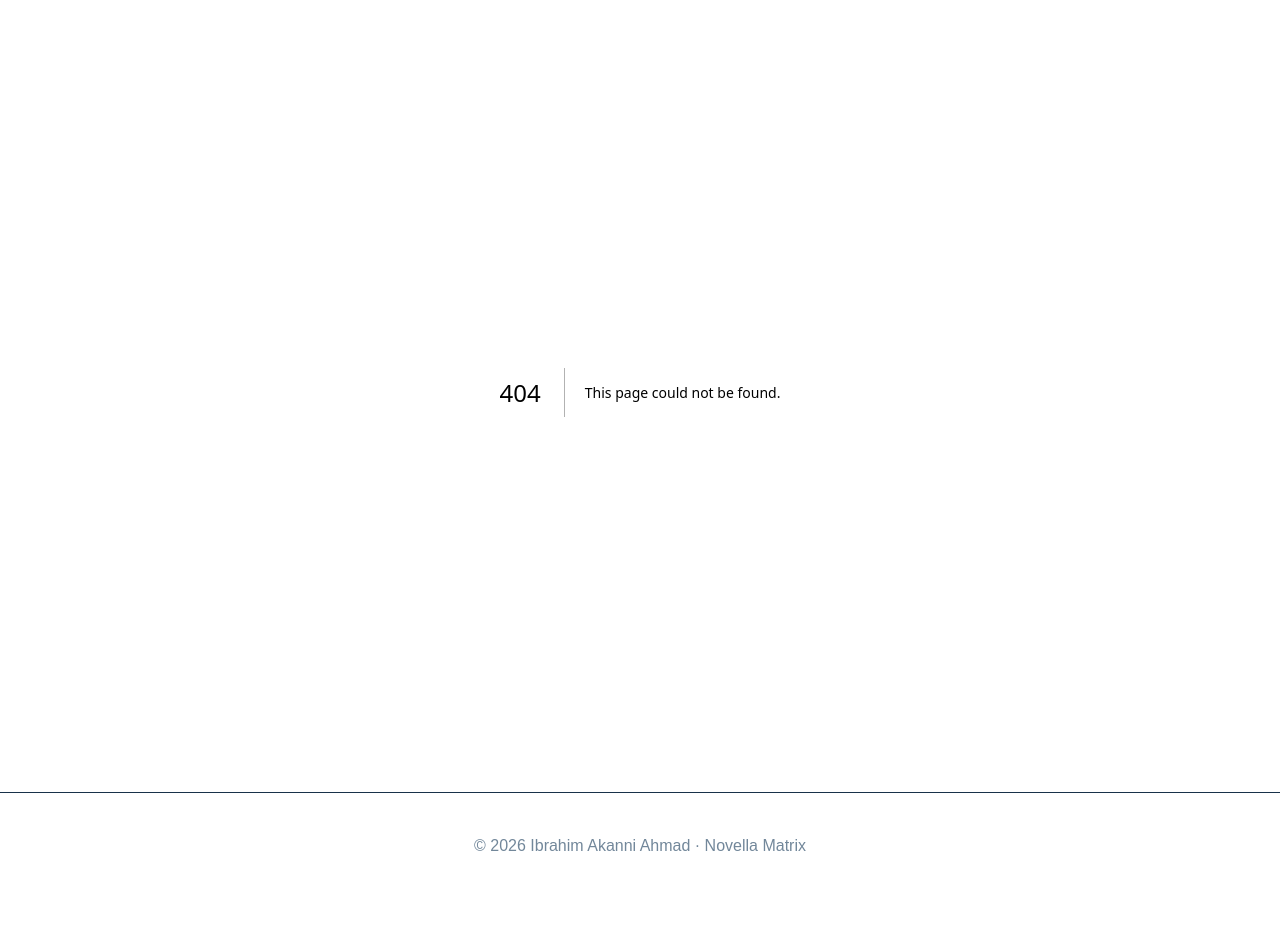
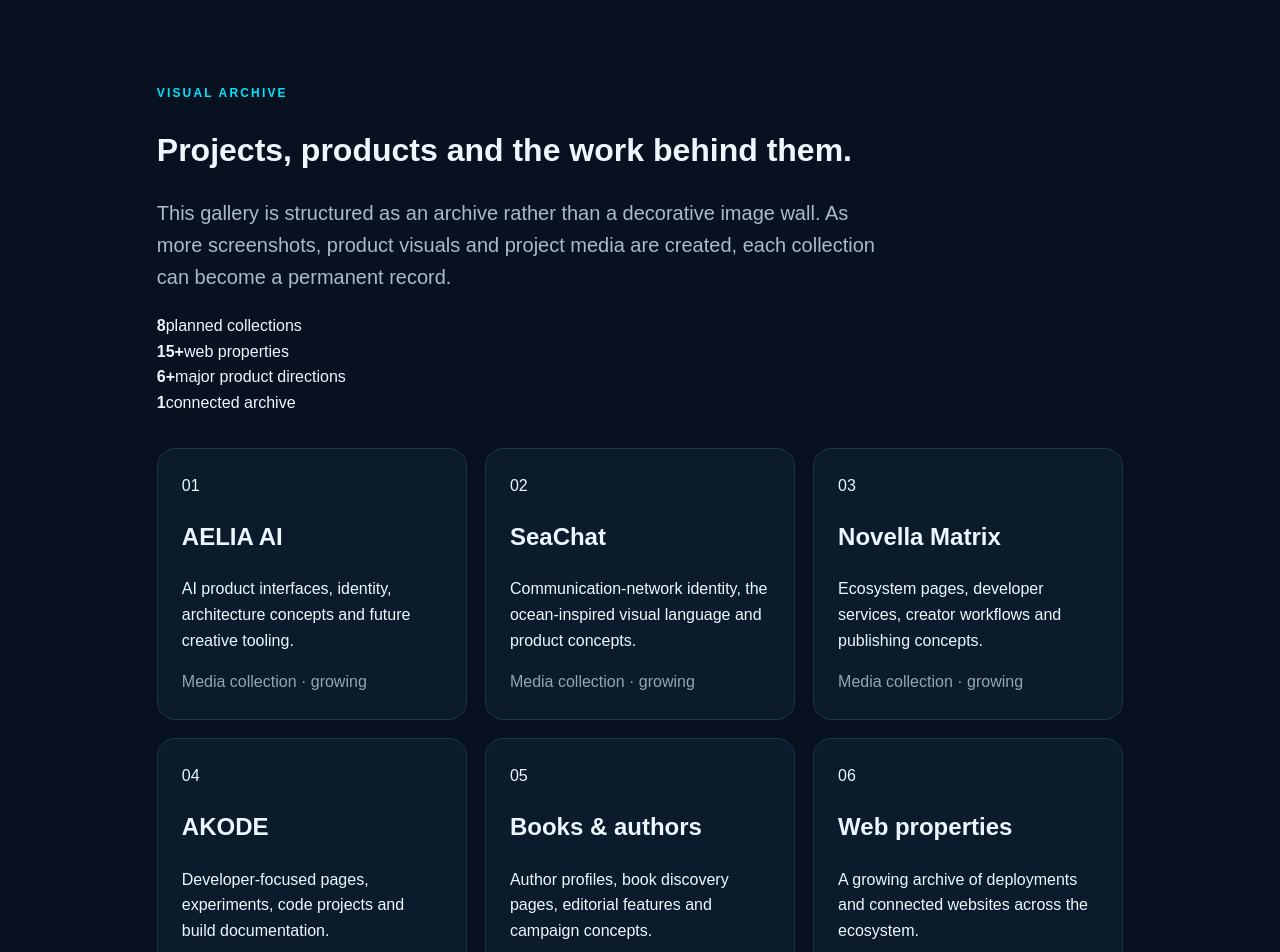
Before and after one commit to Stevebook001/Akode, a Next.js app: page /gallery in a window 1280 px wide. Before the commit this address had no page. Shown: the part 80-1032 px from the top of the page. Before the commit the page ends 979 px from the top, so only its background shows below. Built offline with nearby package versions, Linux system fonts and the light colour scheme.

Commit message:
Add page.tsx to portfolio

```diff
--- /dev/null
+++ b/app/gallery/page.tsx
@@ -0,0 +1,20 @@
+export const metadata = { title: "Gallery | Ibrahim Akanni Ahmad", description: "A visual index for projects, products, experiments and the Novella Matrix ecosystem." };
+
+const albums = [
+  ["AELIA AI", "AI product interfaces, identity, architecture concepts and future creative tooling."],
+  ["SeaChat", "Communication-network identity, the ocean-inspired visual language and product concepts."],
+  ["Novella Matrix", "Ecosystem pages, developer services, creator workflows and publishing concepts."],
+  ["AKODE", "Developer-focused pages, experiments, code projects and build documentation."],
+  ["Books & authors", "Author profiles, book discovery pages, editorial features and campaign concepts."],
+  ["Web properties", "A growing archive of deployments and connected websites across the ecosystem."],
+  ["Experiments", "Small interfaces, prototypes and ideas that may become larger products later."],
+  ["Behind the build", "Architecture diagrams, content structures and milestones from the process."],
+];
+
+export default function Gallery() { return <main className="page">
+  <p className="eyebrow">VISUAL ARCHIVE</p><h1>Projects, products and the work behind them.</h1>
+  <p className="lead">This gallery is structured as an archive rather than a decorative image wall. As more screenshots, product visuals and project media are created, each collection can become a permanent record.</p>
+  <div className="stats"><div><strong>8</strong><span>planned collections</span></div><div><strong>15+</strong><span>web properties</span></div><div><strong>6+</strong><span>major product directions</span></div><div><strong>1</strong><span>connected archive</span></div></div>
+  <div className="grid">{albums.map(([title,text],i) => <article className="card gallery-card" key={title}><div className="gallery-number">{String(i+1).padStart(2,"0")}</div><h2>{title}</h2><p>{text}</p><span className="muted">Media collection · growing</span></article>)}</div>
+  <section className="feature"><h2>Why keep a gallery?</h2><p>Visual history makes a digital portfolio easier to understand. It can show how a product changed, what an interface looked like at a particular stage, and how different projects share a design language without becoming identical.</p></section>
+</main>; }
```
